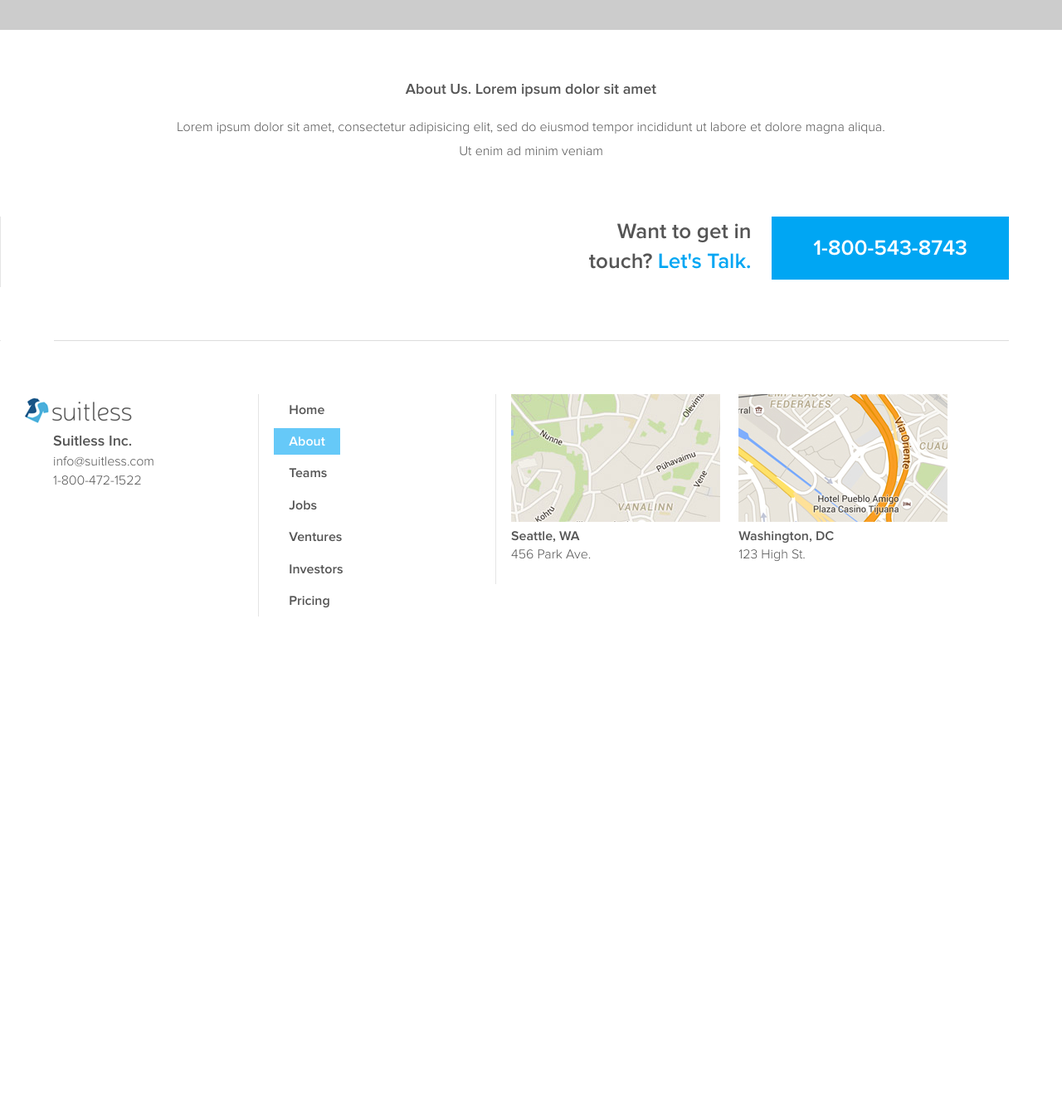
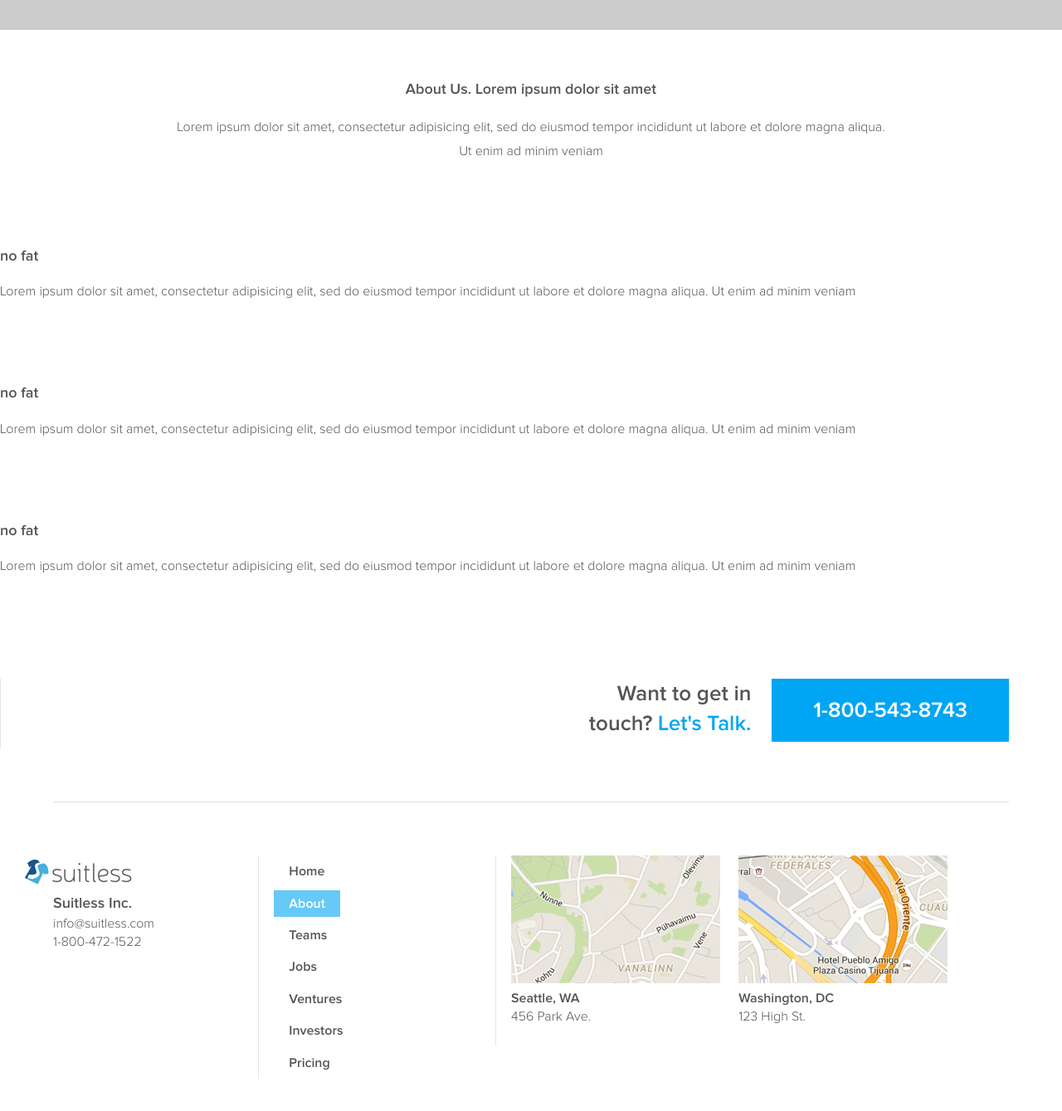
Before and after one commit to flanban/redolent-octo-kumquat, a Jekyll site: the page built from about/index.html, in a window 1280 px wide and 1400 px high, scrolled down 424 px. Shown: the top 1339 px of the window at 83% size. Built offline with Jekyll 4.4.1, drawn with Linux system fonts in a browser that asks for light colours; before the commit the page ends 1267 px from its top, so only the background shows below that.

Commit message:
type work, update favicon

```diff
--- a/_sass/_typography.scss
+++ b/_sass/_typography.scss
@@ -33,12 +33,16 @@
   line-height:1.4;
   font-family:"proxima-nova-lt", 'helvetica', 'arial', sans-serif;
 }
-
+p {
+  @media(max-width: 660px) {
+    font-size:larger;
+  }
+}
 //fonts
 .header-1 { //vinyl-regular, 24, tracked out
   font-family:"proxima-nova-sb", 'helvetica', 'arial', sans-serif;
   font-size:18px;
-  @media(max-width: 480px) {
+  @media(max-width: 660px) {
     font-size:x-large;
   }
 }
--- a/about/index.html
+++ b/about/index.html
@@ -11,6 +11,21 @@
 <section class='about-2'>
   <div class="text-holder">
     <h4 class="header-1">About Us. Lorem ipsum dolor sit amet</h4>
+    <p class="">Lorem ipsum dolor sit amet, consectetur adipisicing elit, sed do eiusmod tempor incididunt ut labore et dolore magna aliqua. Ut enim ad minim veniam</p>
+  </div>
+</section>
+
+<section class='about-3'>
+  <div class="text-holder">
+    <h4 class="header-1">no fat</h4>
+    <p class="">Lorem ipsum dolor sit amet, consectetur adipisicing elit, sed do eiusmod tempor incididunt ut labore et dolore magna aliqua. Ut enim ad minim veniam</p>
+  </div>
+  <div class="text-holder">
+    <h4 class="header-1">no fat</h4>
+    <p class="">Lorem ipsum dolor sit amet, consectetur adipisicing elit, sed do eiusmod tempor incididunt ut labore et dolore magna aliqua. Ut enim ad minim veniam</p>
+  </div>
+  <div class="text-holder">
+    <h4 class="header-1">no fat</h4>
     <p class="">Lorem ipsum dolor sit amet, consectetur adipisicing elit, sed do eiusmod tempor incididunt ut labore et dolore magna aliqua. Ut enim ad minim veniam</p>
   </div>
 </section>
```
Also changed, not shown: favicon.ico.
